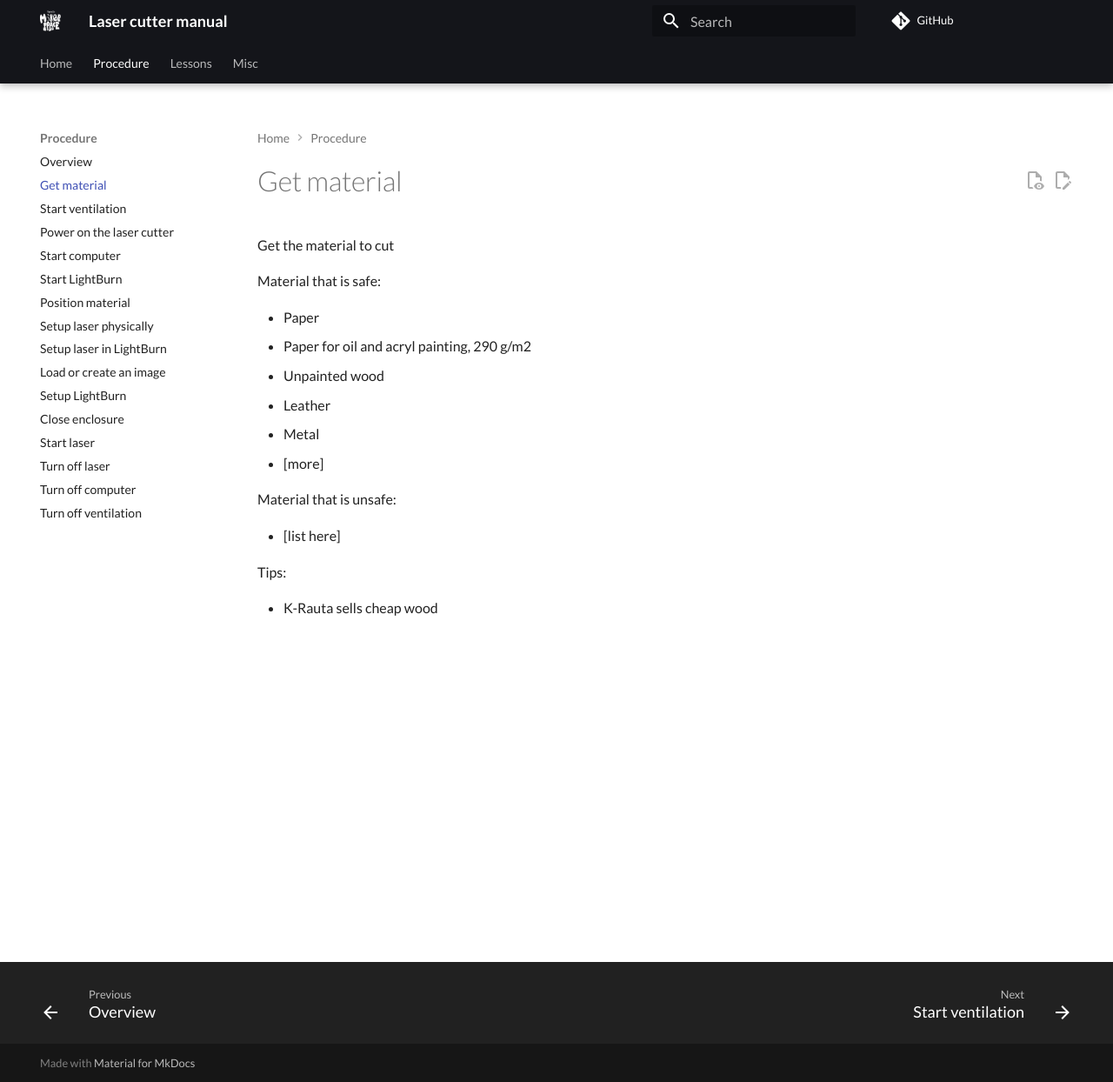
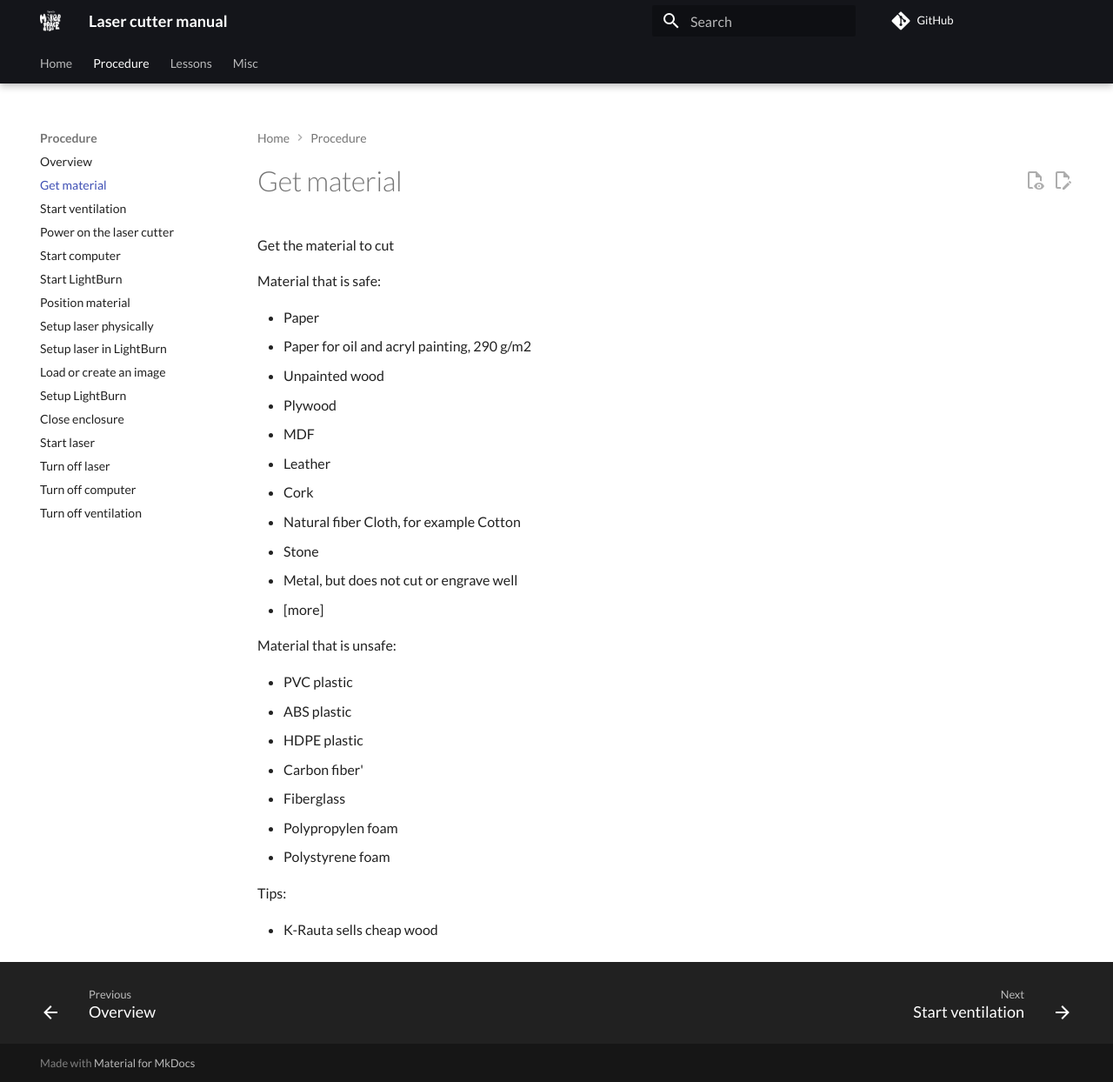
Before and after one commit to uppsala-makerspace/laser_cutter_guide, an MkDocs documentation site: the page built from docs/steps/get_material.md, in a window 1280 px wide and 1244 px high. Shown: the whole window at 87% size. Built offline with MkDocs 1.6.1 and Material for MkDocs 9.7.7, drawn with Linux system fonts in a browser that asks for light colours; comment, search, counter and statistics services are not loaded.

Commit message:
Update get_material.md

```diff
--- a/docs/steps/get_material.md
+++ b/docs/steps/get_material.md
@@ -16,13 +16,24 @@ Material that is safe:
 - Paper
 - Paper for oil and acryl painting, 290 g/m2
 - Unpainted wood
+- Plywood
+- MDF
 - Leather
-- Metal
+- Cork
+- Natural fiber Cloth, for example Cotton
+- Stone
+- Metal, but does not cut or engrave well
 - [more]
 
 Material that is unsafe:
 
-- [list here]
+- PVC plastic
+- ABS plastic
+- HDPE plastic
+- Carbon fiber'
+- Fiberglass
+- Polypropylen foam
+- Polystyrene foam
 
 Tips:
 
```
